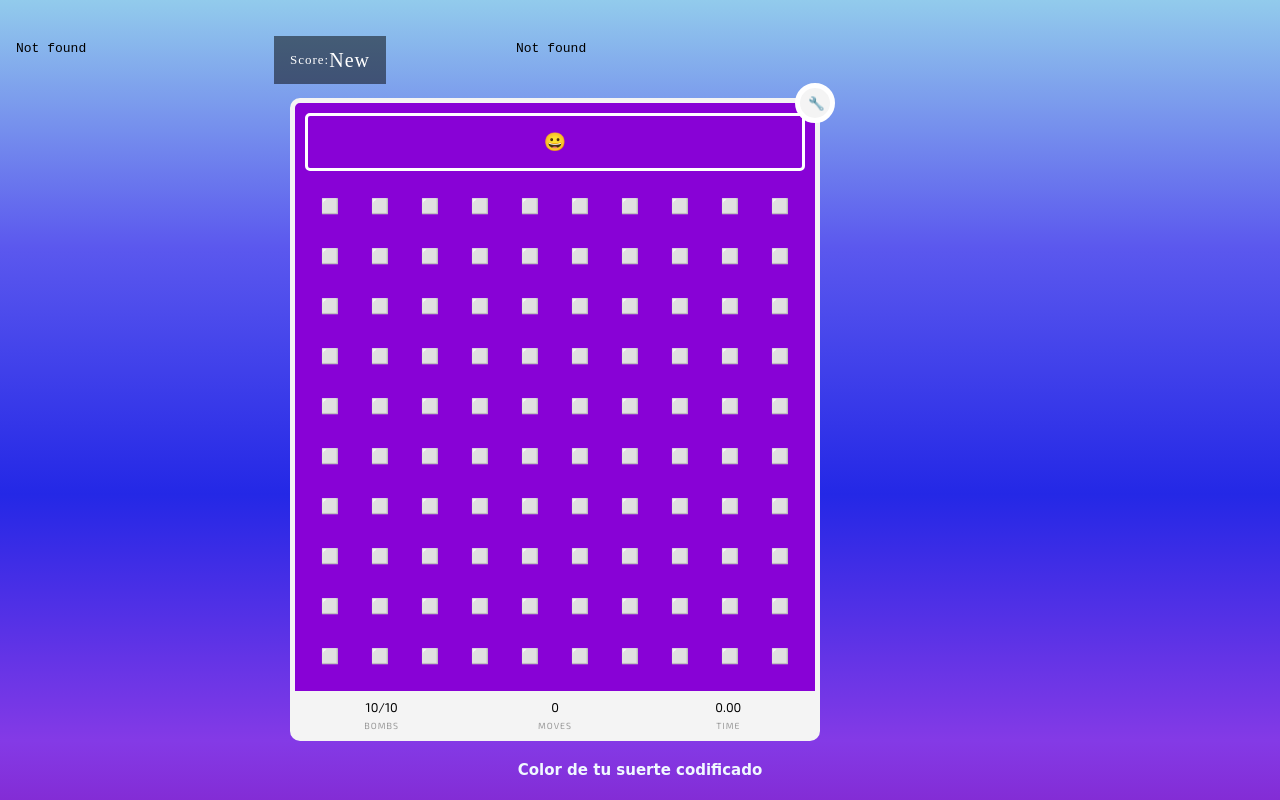
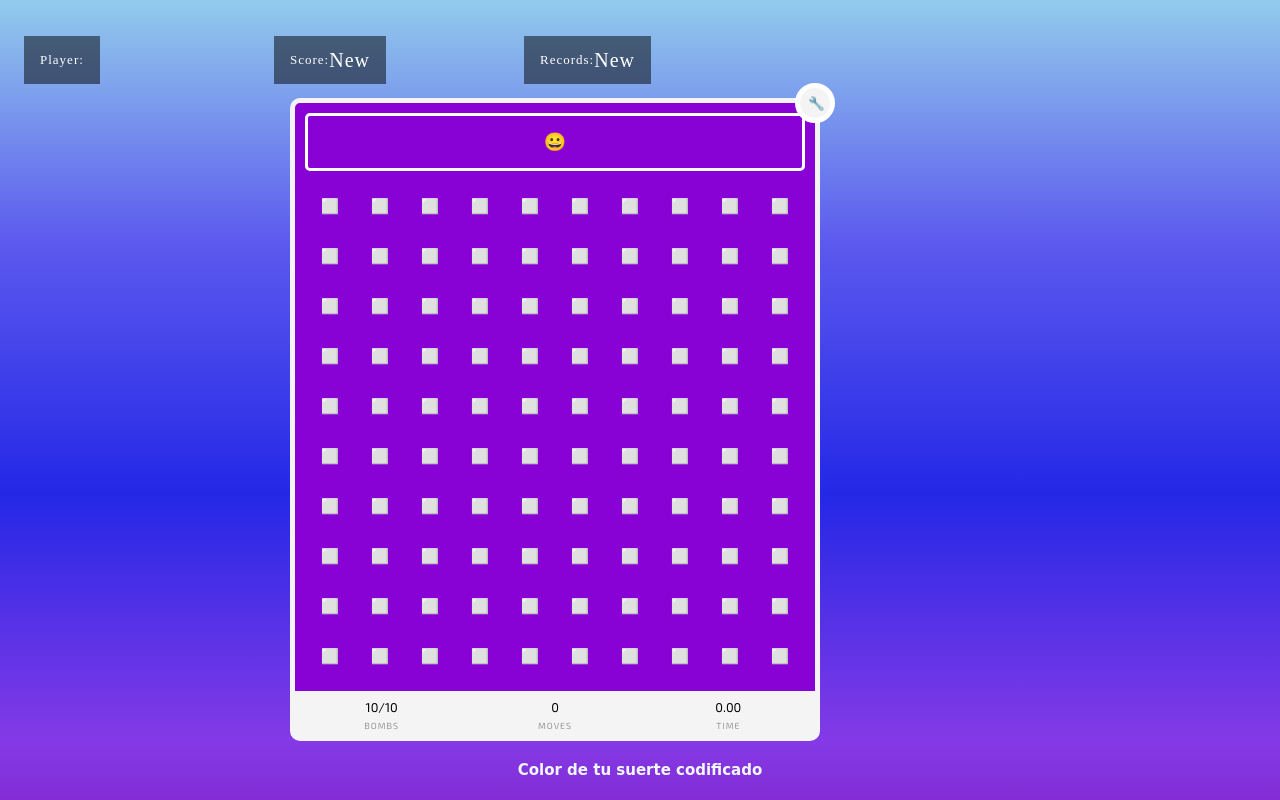
Before and after one commit to Olvek/BUSCAMINAS_EL_CHIDO, a website: page www/views/home/game.html in a window 1280 px wide. Shown: the top 800 px of the page. Drawn offline with Linux system fonts and the light colour scheme; the site is published under a folder, as on GitHub Pages, so addresses that start at the root find nothing; no server answers.

Commit message:
fix rutas

```diff
--- a/www/views/home/game.html
+++ b/www/views/home/game.html
@@ -27,7 +27,7 @@
   <div class="vistas">
     <main>
       <div calss="info">
-        <iframe src="/BUSCAMINAS_EL_CHIDO/www/views/modules/cambios.html" width="250px" height="60px"
+        <iframe src="../../views/modules/cambios.html" width="250px" height="60px"
           id="iframe-player"></iframe>
           <script>
             username = window.localStorage.getItem('username')
@@ -47,7 +47,7 @@
     </main>
     <main>
       <div calss="records">
-        <iframe src="/BUSCAMINAS_EL_CHIDO/www/views/modules/records.html" width="250px" height="60px"
+        <iframe src="../../views/modules/records.html" width="250px" height="60px"
           id="iframe-record"></iframe>
 
           <script>
```
